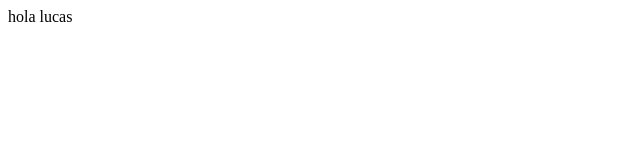
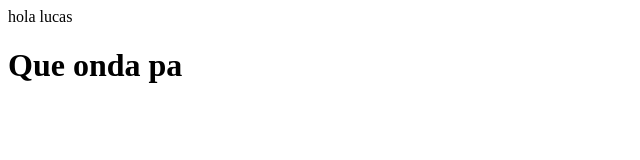
Before and after one commit to leonardoetc2/lucasxd, a plain HTML site: page index.html in a window 1280 px wide. Shown: the whole page, without its empty margins (0-640 px from the left). Drawn offline with Linux system fonts and the light colour scheme.

Commit message:
Update index.html

```diff
--- a/index.html
+++ b/index.html
@@ -8,5 +8,8 @@
 </head>
 <body>
     hola lucas
+
+    <h1 class="Perrogato"> Que onda pa</h1>
+
 </body>
 </html>
```
